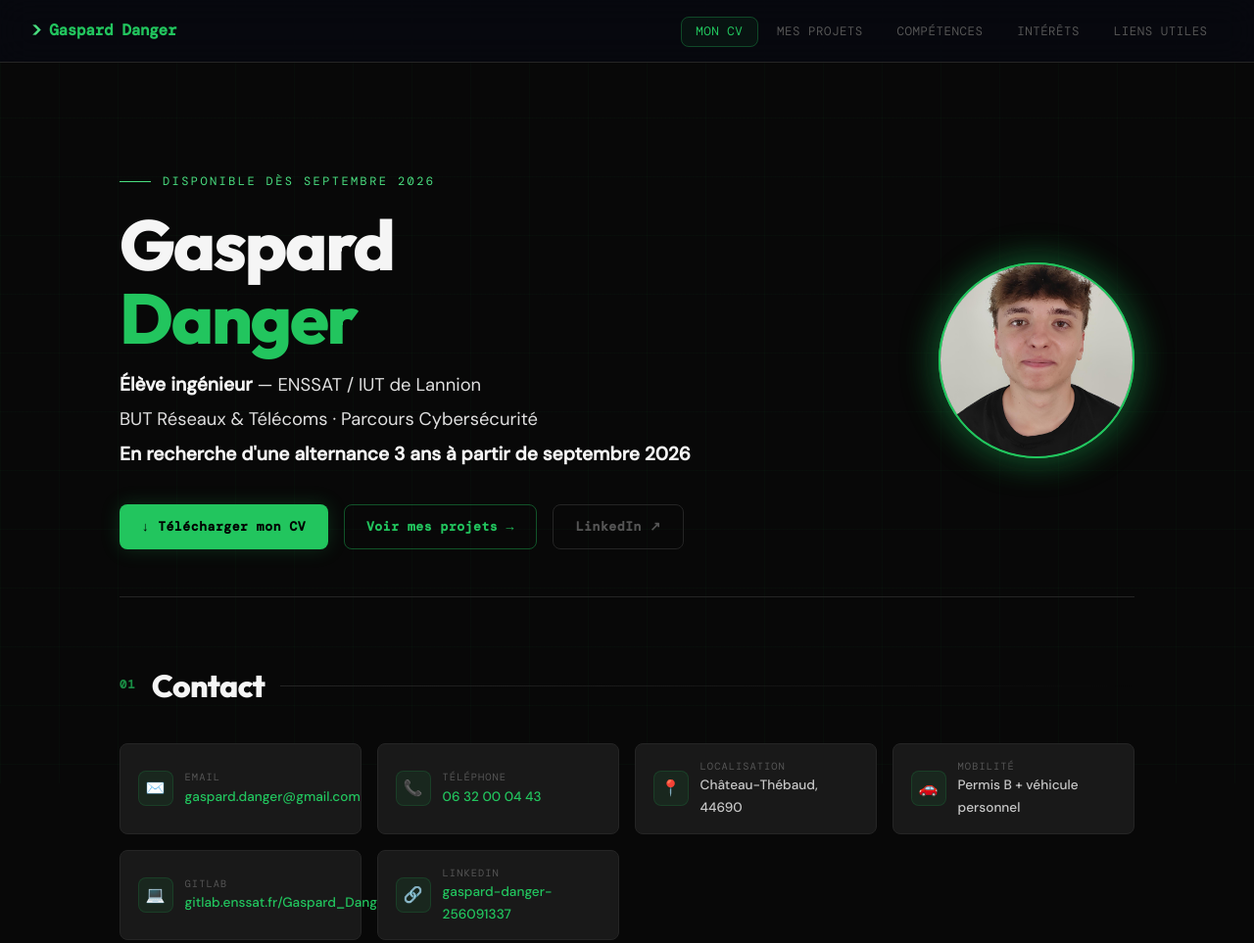
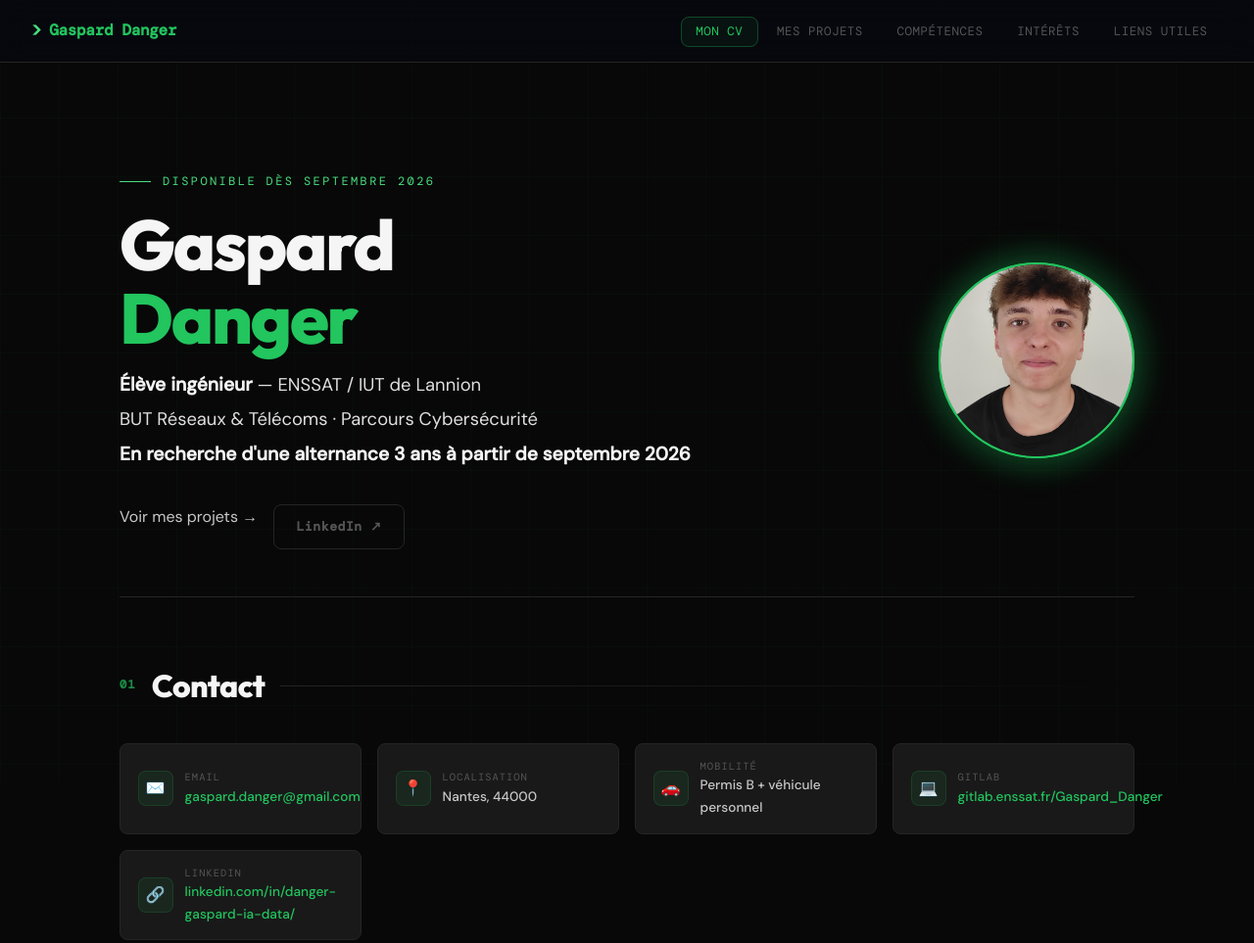
Before and after one commit to SocratOStetedos/Gaspard_Danger_Portfolio, a plain HTML site: page index.html in a window 1280 px wide. Shown: the top 963 px of the page at 98% size. Drawn offline with nearby package versions, Linux system fonts and the light colour scheme.

Commit message:
Update index.html

```diff
--- a/index.html
+++ b/index.html
@@ -39,10 +39,7 @@
           <span style="color:#e0e0e0;">BUT Réseaux &amp; Télécoms · Parcours Cybersécurité</span><br>
           <strong>En recherche d'une alternance 3 ans à partir de septembre 2026</strong>
         </p>
-        <div class="hero-actions">
-          <a href="Gaspard-Danger-CV_alternance.pdf" download class="btn btn-primary">
-            ↓ Télécharger mon CV
-          </a>
+        <div class="hero-actions"
           <a href="projets.html" class="btn btn-outline">
             Voir mes projets →
           </a>
@@ -68,17 +65,10 @@
           </div>
         </div>
         <div class="info-item">
-          <div class="info-icon">📞</div>
-          <div>
-            <div class="info-label">Téléphone</div>
-            <div class="info-value"><a href="tel:0632000443">06 32 00 04 43</a></div>
-          </div>
-        </div>
-        <div class="info-item">
           <div class="info-icon">📍</div>
           <div>
             <div class="info-label">Localisation</div>
-            <div class="info-value">Château-Thébaud, 44690</div>
+            <div class="info-value">Nantes, 44000</div>
           </div>
         </div>
         <div class="info-item">
@@ -100,8 +90,8 @@
           <div class="info-icon">🔗</div>
           <div>
             <div class="info-label">LinkedIn</div>
-            <div class="info-value"><a href="https://www.linkedin.com/in/gaspard-danger-256091337"
-                target="_blank">gaspard-danger-256091337</a></div>
+            <div class="info-value"><a href="https://www.linkedin.com/in/danger-gaspard-ia-data/"
+                target="_blank">linkedin.com/in/danger-gaspard-ia-data/</a></div>
           </div>
         </div>
       </div>
```
